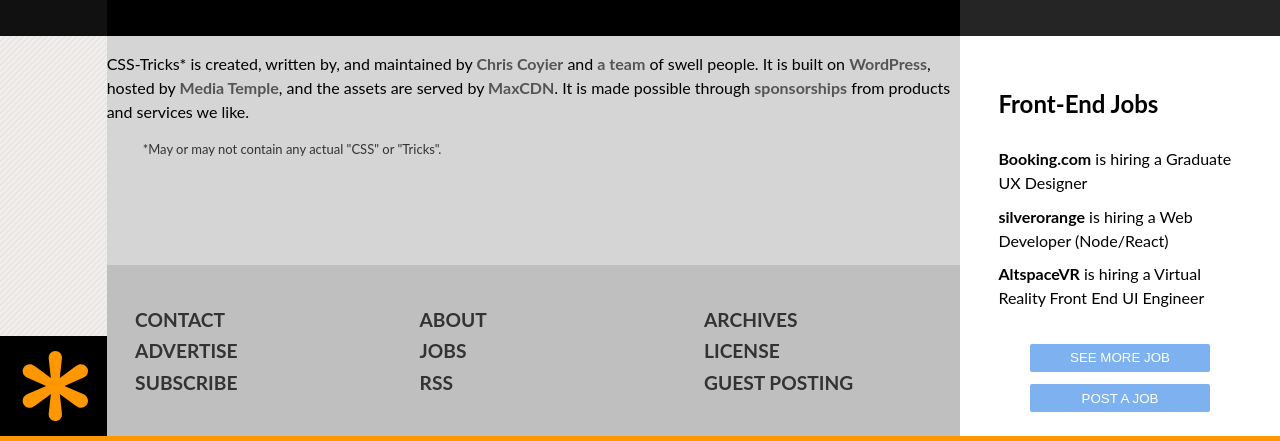
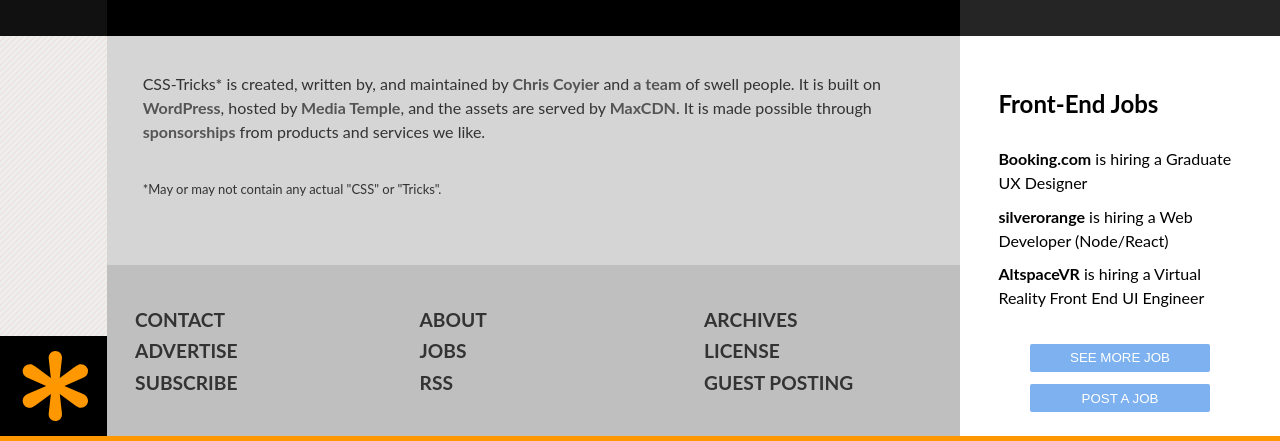
Before and after one commit to mvshmakov/CSStricsExample, a website: page src/markup/index.html in a window 1280 px wide. Shown: the part 2145-2586 px from the top of the page. Drawn offline with Linux system fonts and the light colour scheme.

Commit message:
Other minor fixes

```diff
--- a/src/styles/main.less
+++ b/src/styles/main.less
@@ -406,7 +406,7 @@
   flex: 2;
   background-color: #D5D5D5;
 }
-.footer-third-block-center-top-header {
+.footer-third-block-center__top-header {
   padding: 20px;
   margin-left: 16px;
   color: #333;
```
Also changed, not shown: src/styles/main.css.
